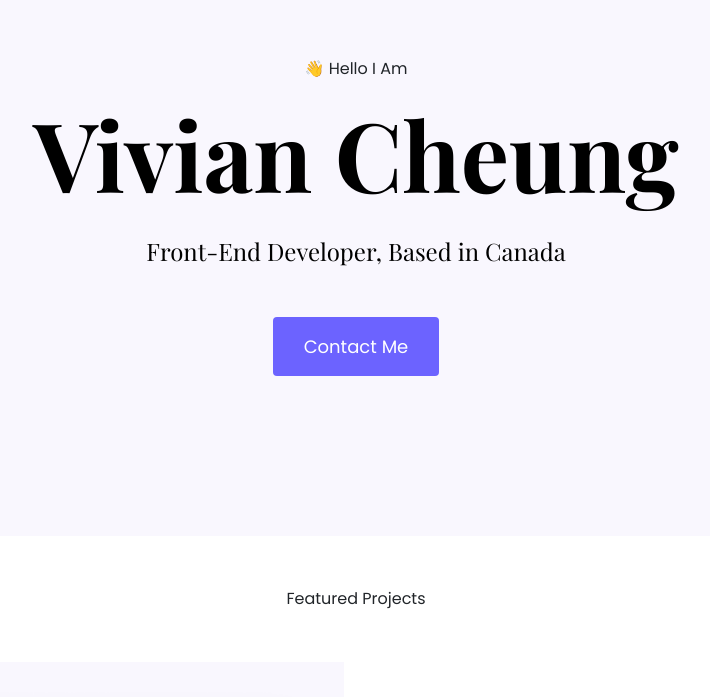
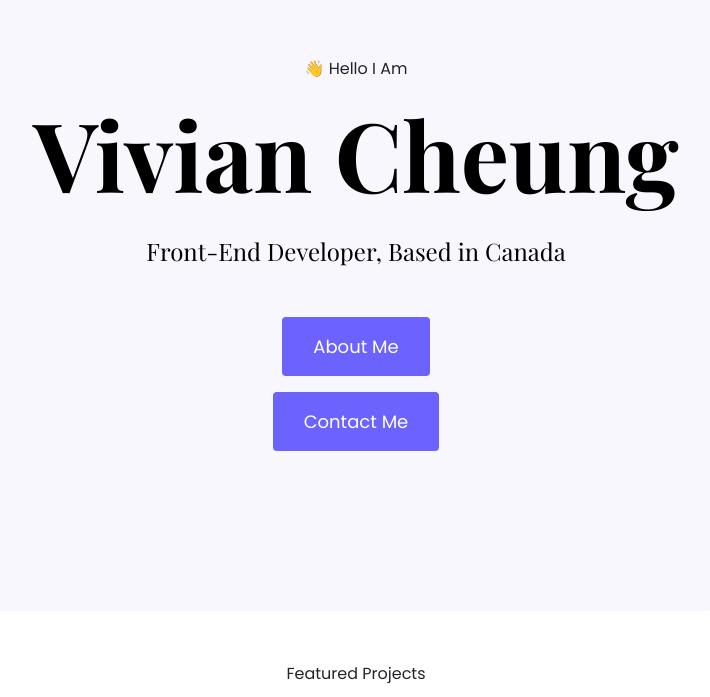
Before and after one commit to vcheungg/v-portfolio-project, a plain HTML site: page index.html in a window 1280 px wide. Shown: the part 103-800 px from the top of the page, without its empty margins (284-994 px from the left). Drawn offline with nearby package versions, Linux system fonts and the light colour scheme; a web font is replaced by a local one.

Commit message:
Added about me button and linked to about.html

```diff
--- a/index.html
+++ b/index.html
@@ -32,6 +32,9 @@
       👋 Hello I Am
       <h1>Vivian Cheung</h1>
       <h2 class="mb-5">Front-End Developer, Based in Canada</h2>
+      <div>
+        <a href="about.html" class="btn btn-branding mb-3">About Me</a>
+      </div>
       <div>
         <a href="#" class="btn btn-branding">Contact Me</a>
       </div>
```
